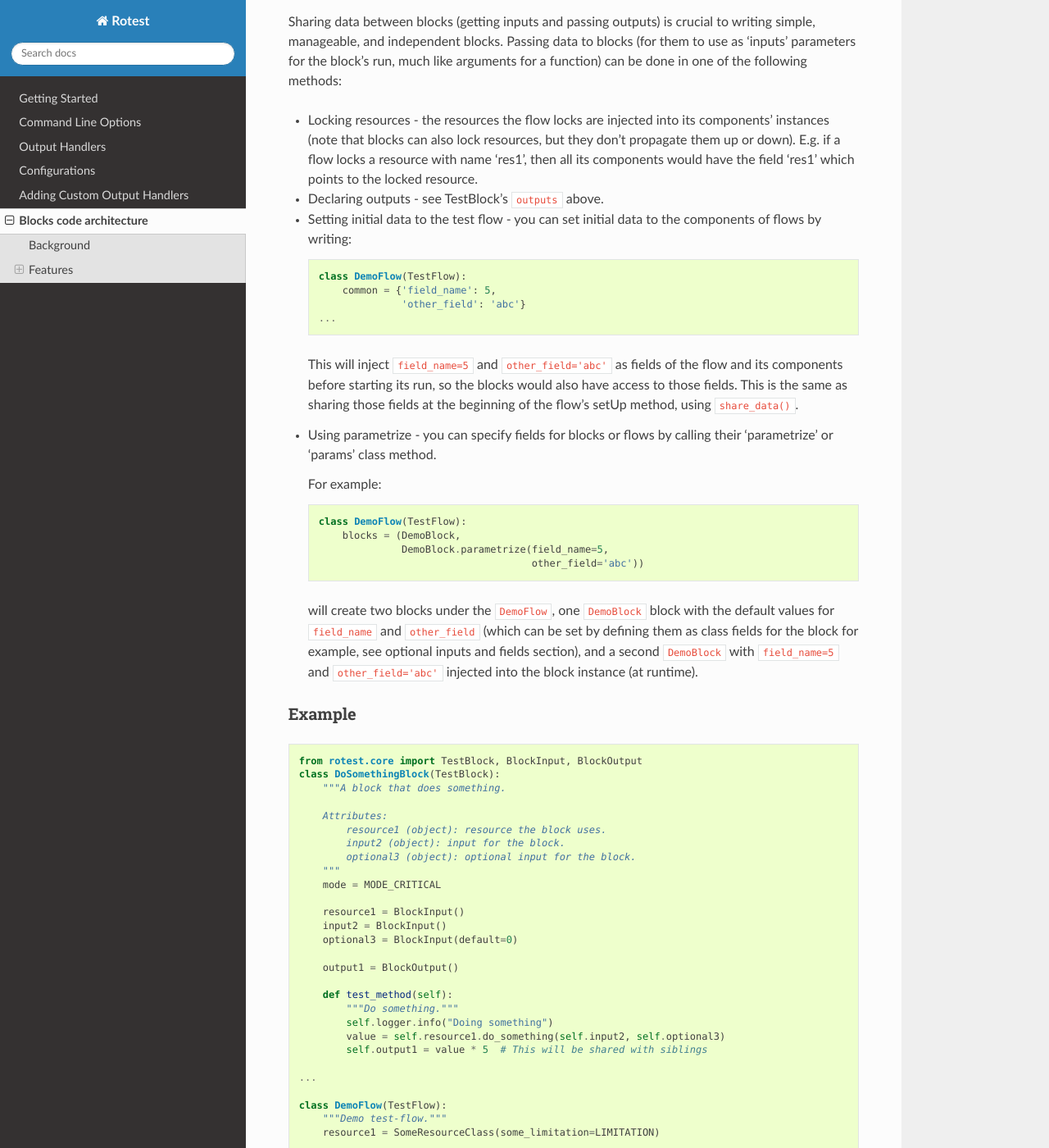
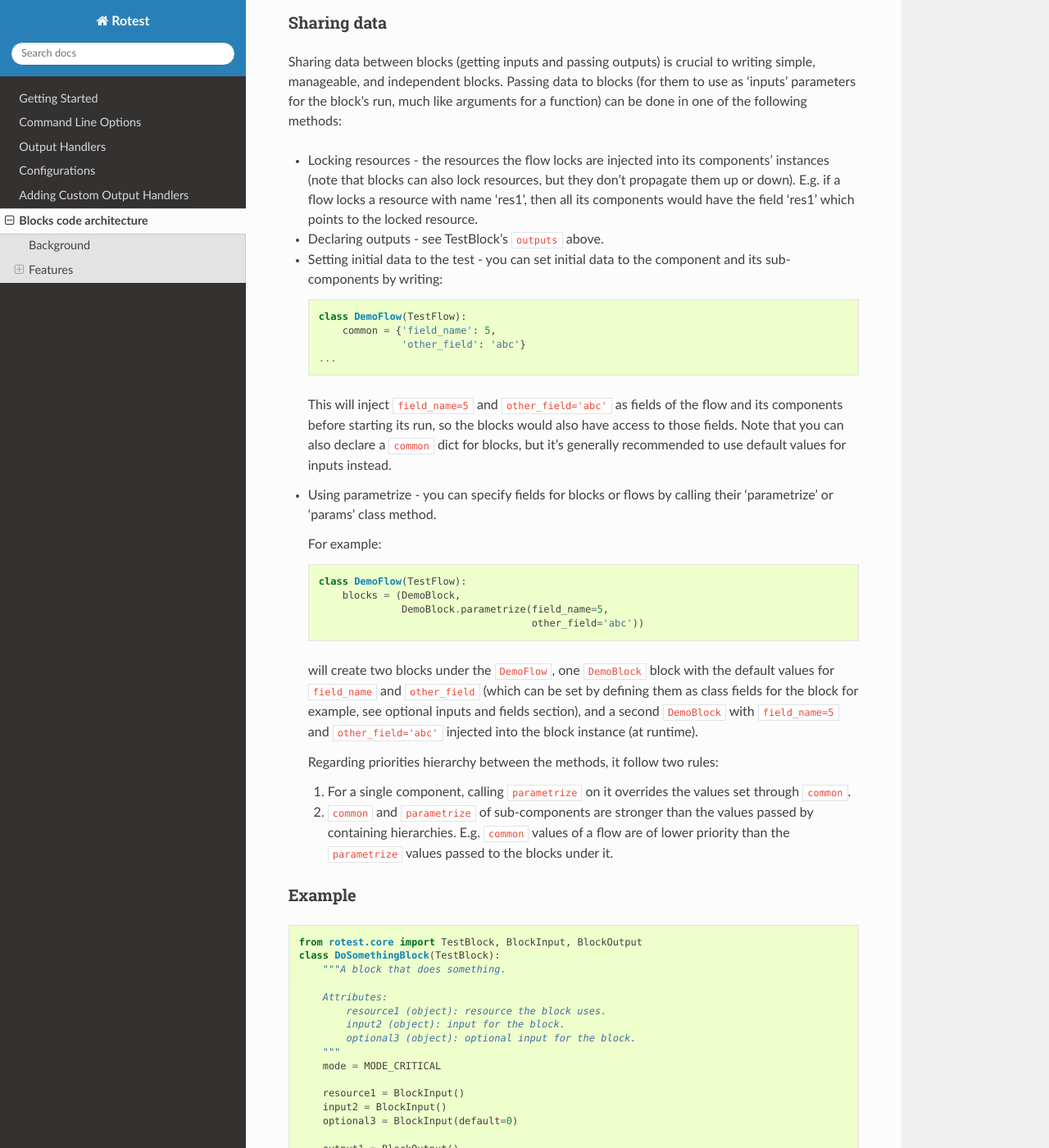
Before and after one commit to gregoil/rotest, a Sphinx documentation site: the page built from docs/advanced/blocks.rst, in a window 1280 px wide and 1400 px high, scrolled down 2762 px. Shown: the whole window at 82% size. Built offline with Sphinx 7.4.7 and the Read the Docs theme 2.0.0, drawn with Linux system fonts in a browser that asks for light colours; some of the changed text lies outside the part shown.

Commit message:
fixed by tox and updated doc

```diff
--- a/docs/advanced/blocks.rst
+++ b/docs/advanced/blocks.rst
@@ -94,11 +94,14 @@
    The resources of a flow will automatically propagate to the components under
    it.
 
+#. ``common``: used to set values to blocks or sub-flows, see example in the
+   `Sharing data`_ section.
+
 #. ``parametrize`` (also ``params``): used to pass values to blocks or
    sub-flows, see example in the `Sharing data`_ section.
    Note that calling ``parametrize()`` or ``params()`` doesn't actually
-   instantiate the component, but just saves values to be passed to it when it
-   will be run.
+   instantiate the component, but just create a copy of the class and sends
+   the parameters to it's common (overriding previous values).
 
 #. ``mode``: this field can be defined statically in the component's class or
    passed to the instance using 'parametrize' (parametrized fields override
@@ -160,8 +163,8 @@
 
 * Declaring outputs - see TestBlock's ``outputs`` above.
 
-* Setting initial data to the test flow - you can set initial data to the
-  components of flows by writing:
+* Setting initial data to the test - you can set initial data to the
+  component and its sub-components by writing:
 
   .. code-block:: python
 
@@ -170,11 +173,11 @@
                     'other_field': 'abc'}
       ...
 
-  This will inject ``field_name=5`` and ``other_field='abc'`` as fields of the flow and
-  its components before starting its run, so the blocks would also have access
-  to those fields.
-  This is the same as sharing those fields at the beginning of the flow's setUp
-  method, using ``share_data()``.
+  This will inject ``field_name=5`` and ``other_field='abc'`` as fields of the
+  flow and its components before starting its run, so the blocks would also
+  have access to those fields.
+  Note that you can also declare a ``common`` dict for blocks, but it's
+  generally recommended to use default values for inputs instead.
 
 * Using parametrize - you can specify fields for blocks or flows by calling
   their 'parametrize' or 'params' class method.
@@ -193,6 +196,17 @@
   by defining them as class fields for the block for example, see optional
   inputs and fields section), and a second ``DemoBlock`` with ``field_name=5``
   and ``other_field='abc'`` injected into the block instance (at runtime).
+
+  Regarding priorities hierarchy between the methods, it follow two rules:
+
+  #. For a single component, calling ``parametrize`` on it overrides the
+     values set through ``common``.
+
+  #. ``common`` and ``parametrize`` of sub-components are stronger than
+     the values passed by containing hierarchies.
+     E.g. ``common`` values of a flow are of lower priority than the
+     ``parametrize`` values passed to the blocks under it.
+
 
 Example
 -------
```
Also changed, not shown: 1 other file.
